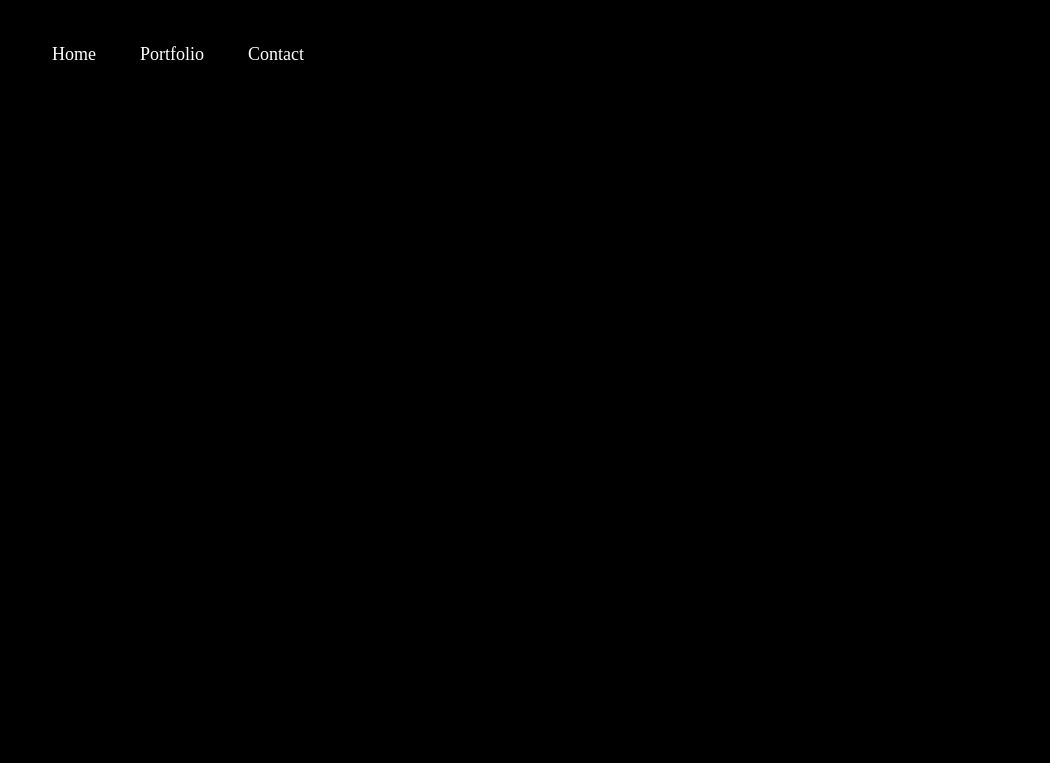
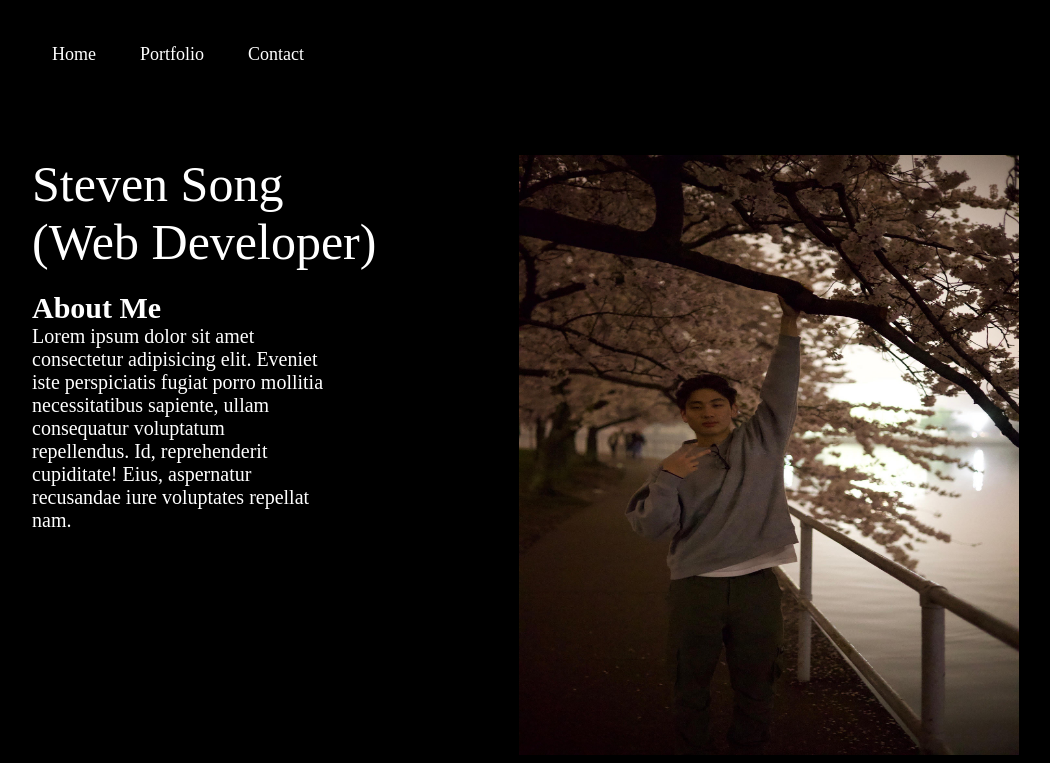
Before and after one commit to ssong0320/Personal-Portfolio-Website, a plain HTML site: page index.html in a window 1280 px wide. Shown: the top 763 px of the page, without its empty margins (96-1146 px from the left). Drawn offline with Linux system fonts and the light colour scheme.

Commit message:
Completed Home

```diff
--- a/index.html
+++ b/index.html
@@ -17,6 +17,12 @@
                     <li><a href="#">Contact</a></li>
                 </ul>
             </nav>
+            <div class="header-text">
+                <p>Steven Song <br> (Web Developer)</p>
+                <h1>About Me</h1>
+                <p2>Lorem ipsum dolor sit amet consectetur adipisicing elit. Eveniet iste perspiciatis fugiat porro mollitia necessitatibus sapiente, ullam consequatur voluptatum repellendus. Id, reprehenderit cupiditate! Eius, aspernatur recusandae iure voluptates repellat nam.</p2>
+            </div>
+            <img src="image/Me.jpeg" width="500px" height="600px" alt="Me">
         </div>
     </div>
     <section>
--- a/style.css
+++ b/style.css
@@ -17,9 +17,9 @@ section .wave
     bottom: 0;
     left: 0;
     width: 100%;
-    height: 100px;
+    height: 250px;
     background: url(wave.png);
-    background-size: 1000px 100px;
+    background-size: 1000px 250px;
 }
 section .wave.wave1
 {
@@ -85,6 +85,7 @@ section .wave.wave4
 .container{
     padding: 10px 10%;
     background-color: black;
+
 }
 nav{
     display: flex;
@@ -92,6 +93,7 @@ nav{
     justify-content: space-between;
     flex-wrap: wrap;
     background-color: black;
+    margin-bottom: 80px;
 }
 nav ul li{
     display: inline-block;
@@ -117,3 +119,30 @@ nav ul li a::after{
 nav ul li a:hover::after{
     width: 100%;
 }
+.header-text{
+    margin-top: 0;
+    font-size: 50px;
+    color: white;
+    float: left;
+    width: calc(50% - 25px);
+}
+.header-text h1{
+    font-size: 30px;
+    margin-top: 20px;
+}
+.header-text p2{
+    font-size: 20px;
+    margin-right: 40%;
+    display: inline-block; /* or inline */
+    max-width: 80%;
+}
+.header-image {
+    float: right;
+    margin-right: 20px;
+    margin-top: 25px;
+}
+.container::after {
+    content: "";
+    display: table;
+    clear: both;
+}
```
Also changed, not shown: image/Me.jpeg (added), 1 other file.
